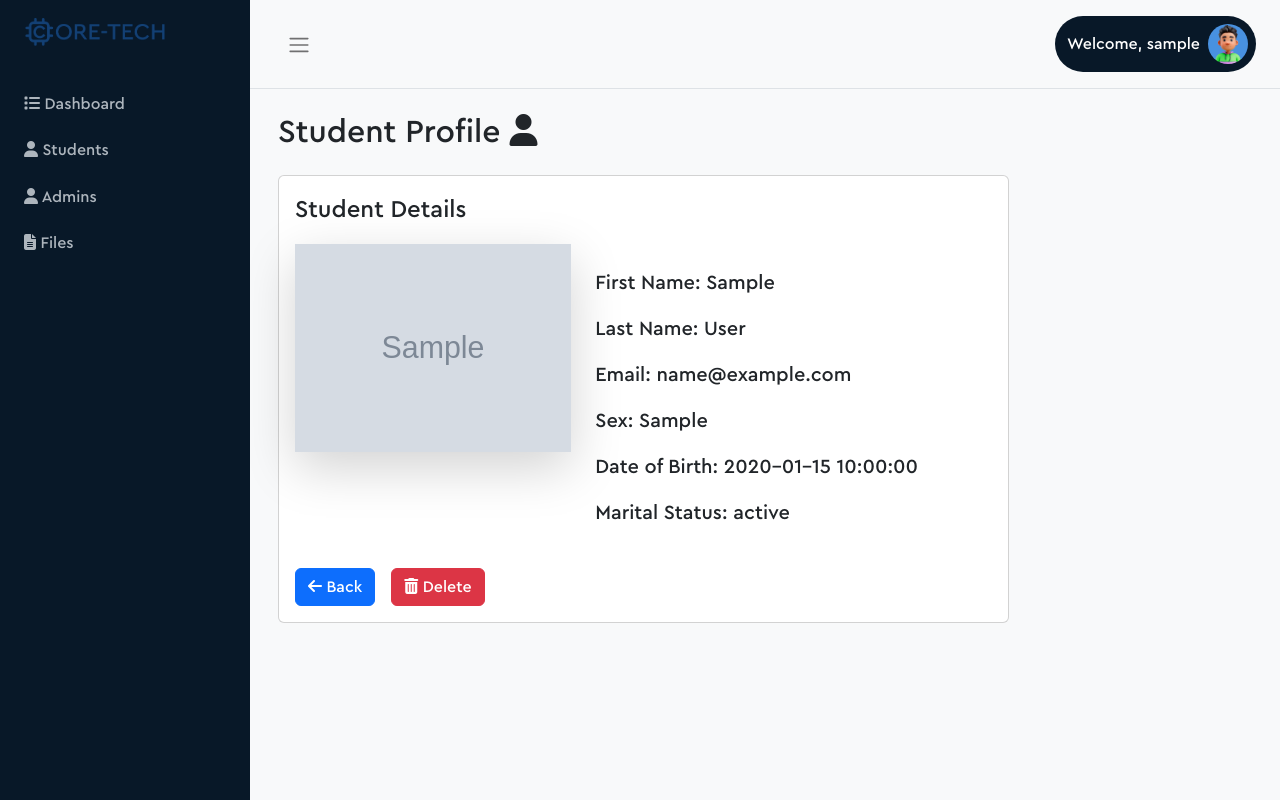
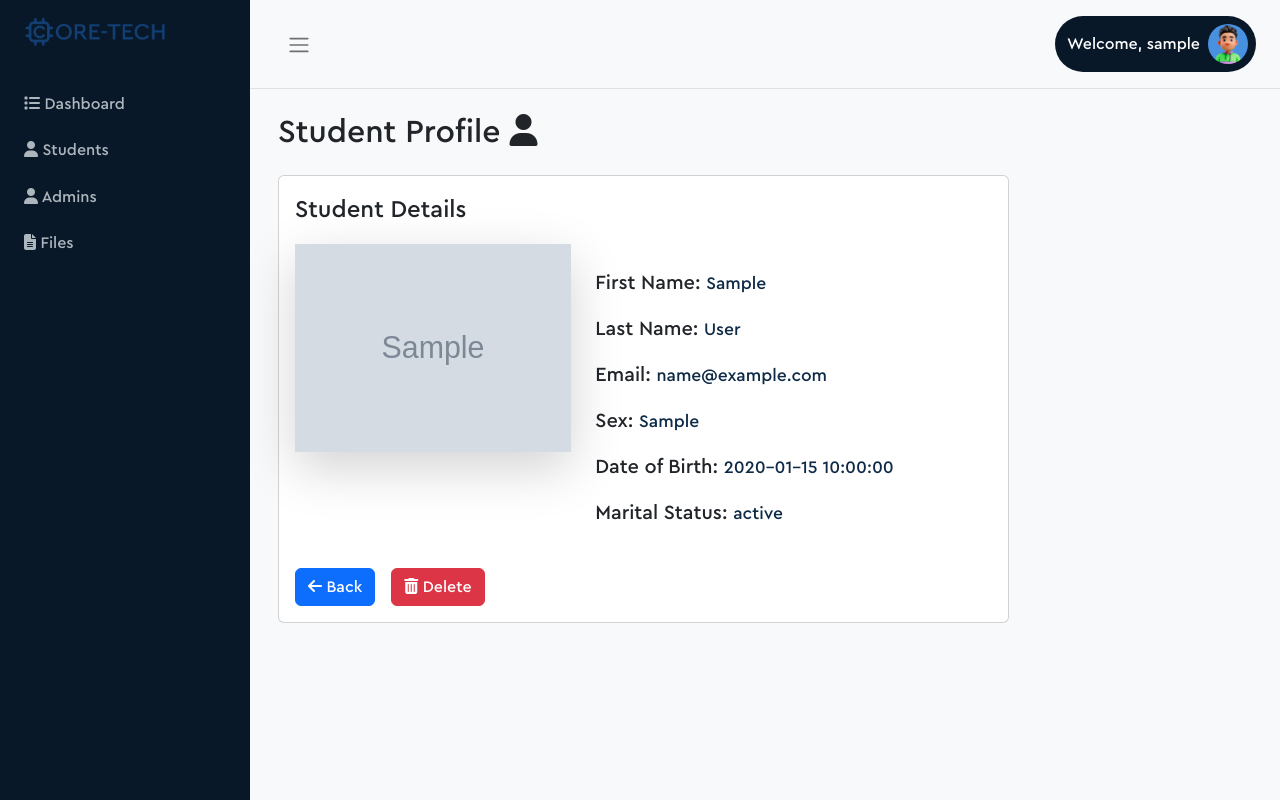
Before and after one commit to trustonyekwere/student_data, a PHP site: page /student_details.php?id=1 in a window 1280 px wide. Run offline with PHP 8.4, Linux system fonts and the light colour scheme; the visitor is signed in with stand-in values (Sample User, id 1); tables that the repository leaves empty or names only in its code hold one stand-in row (values such as "Sample post"); grey boxes marked "Sample" are stand-in pictures; some libraries are stand-ins or nearby versions.

Commit message:
edited minor details

```diff
--- a/profile.php
+++ b/profile.php
@@ -123,7 +123,7 @@
                         <h5 class="mb-0">User details</h5>
                     </div>
                     <?php if($admin): ?>
-                        <div class="card w-50">
+                        <div class="card w-75">
                             <div class="card-body">
                                 <div class="row">
                                     <div class="col-6">
--- a/student_details.php
+++ b/student_details.php
@@ -68,6 +68,9 @@
         }
         .blue {
             color: #0e2a46ff;
+        }
+        .small {
+            color: #0e2a46ff !important;
         }
     </style>
 </head>
@@ -149,12 +152,12 @@
                                         <img src="uploads/<?php echo ($row['image_name']); ?>" class="w-100 shadow-lg" alt="user_image">
                                     </div>
                                     <div class="col-7 pt-4">
-                                        <p class="fs-5">First Name: <?php echo ($row['first_name']); ?></p>
-                                        <p class="fs-5">Last Name: <?php echo ($row['last_name']); ?></p>
-                                        <p class="fs-5">Email: <?php echo ($row['email']); ?></p>
-                                        <p class="fs-5">Sex: <?php echo ($row['sex']); ?></p>
-                                        <p class="fs-5">Date of Birth: <?php echo ($row['date_of_birth']); ?></p>
-                                        <p class="fs-5">Marital Status: <?php echo ($row['marital_status']); ?></p>
+                                        <p class="fs-5">First Name: <span class="small"><?php echo ($row['first_name']); ?></span></p>
+                                        <p class="fs-5">Last Name: <span class="small"><?php echo ($row['last_name']); ?></span></p>
+                                        <p class="fs-5">Email: <span class="small"><?php echo ($row['email']); ?></span></p>
+                                        <p class="fs-5">Sex: <span class="small"><?php echo ($row['sex']); ?></span></p>
+                                        <p class="fs-5">Date of Birth: <span class="small"><?php echo ($row['date_of_birth']); ?></span></p>
+                                        <p class="fs-5">Marital Status: <span class="small"><?php echo ($row['marital_status']); ?></span></p>
                                     </div>
                                 </div>
                                 <div class="d-flex gap-3 pt-4">
```
